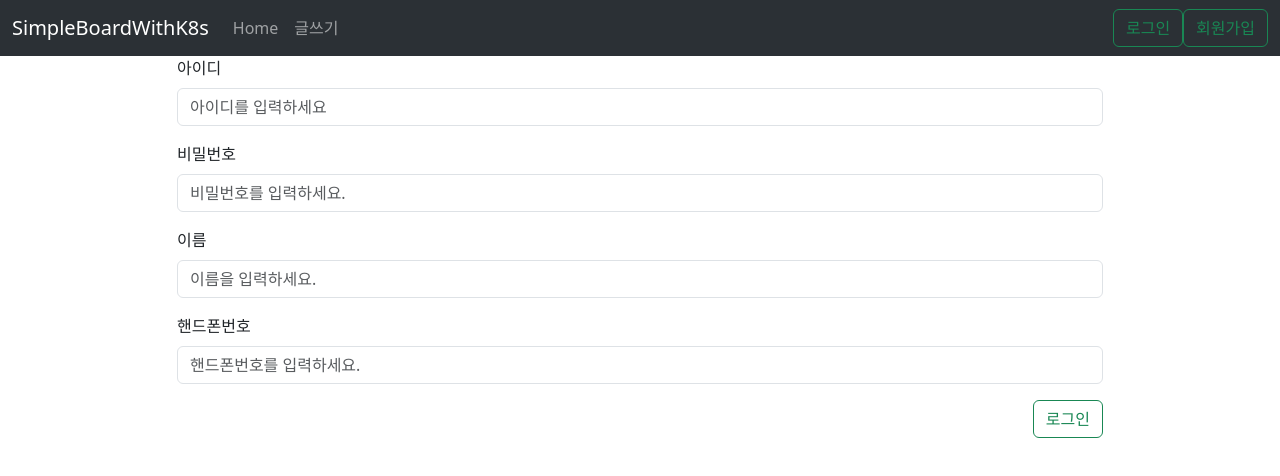
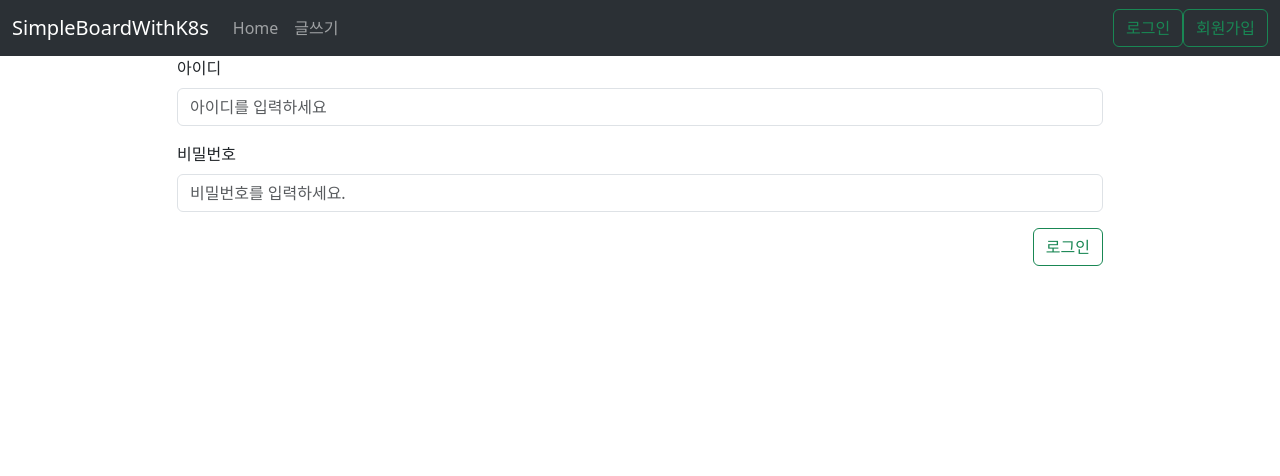
Before and after one commit to leesungkyu1/BoardWithK8s, a React (Create React App) app in the folder front/simple_board_with_k8s/: page /login in a window 1280 px wide. Shown: the top 476 px of the page. Built offline with nearby package versions, Linux system fonts and the light colour scheme.

Commit message:
로그인 컴포넌트, 컨테이너 작업 중

```diff
--- a/front/simple_board_with_k8s/src/components/member/MemberForm.js
+++ b/front/simple_board_with_k8s/src/components/member/MemberForm.js
@@ -25,6 +25,8 @@ const MemberForm = ({userId, userPw, userName, userPhone, joinFormSw, onChangeVa
                     onChange={(e) => onChangeValue(e)}
                 />
             </Form.Group>
+            {joinFormSw &&
+                (<>
                     <Form.Group className="mb-3" controlId="formGroupPassword">
                         <Form.Label>이름</Form.Label>
                         <Form.Control
@@ -45,10 +47,12 @@ const MemberForm = ({userId, userPw, userName, userPhone, joinFormSw, onChangeVa
                             onChange={(e) => onChangeValue(e)}
                         />
                     </Form.Group>
+                </>)
+            }
             <div style={{display: "flex", flexDirection: "row-reverse"}}>
                 {joinFormSw ?
                     <Button variant="outline-success" onClick={(e) => writeBtnClick({userId, userPw, userName, userPhone, joinFormSw})}>회원가입</Button> :
-                    <Button variant="outline-success">로그인</Button>
+                    <Button variant="outline-success" onClick={(e) => writeBtnClick({userId, userPw})}>로그인</Button>
                 }
             </div>
         </Form>
--- a/front/simple_board_with_k8s/src/containers/member/MemberContainer.js
+++ b/front/simple_board_with_k8s/src/containers/member/MemberContainer.js
@@ -44,7 +44,7 @@ const MemberContainer = () => {
 
         }
 
-        window.location.href = "/";
+        //window.location.href = "/";
     };
 
     const onChangeValue = (e) => {
--- a/front/simple_board_with_k8s/src/lib/api/member.js
+++ b/front/simple_board_with_k8s/src/lib/api/member.js
@@ -4,6 +4,6 @@ export const memberInsert = ({userId, userPw, userName, userPhone}) => {
     return asyncRequestBase('POST', '/user', {userId, userPw, userName, userPhone});
 };
 
-export const memberLogin = ({id, password}) => {
-    return asyncRequestBase('POST', '/login', {id, password});
+export const memberLogin = ({userId, userPw}) => {
+    return asyncRequestBase('POST', '/user/login', {userId, userPw});
 };
```
Lines whose indentation alone changed are shown as unchanged.
